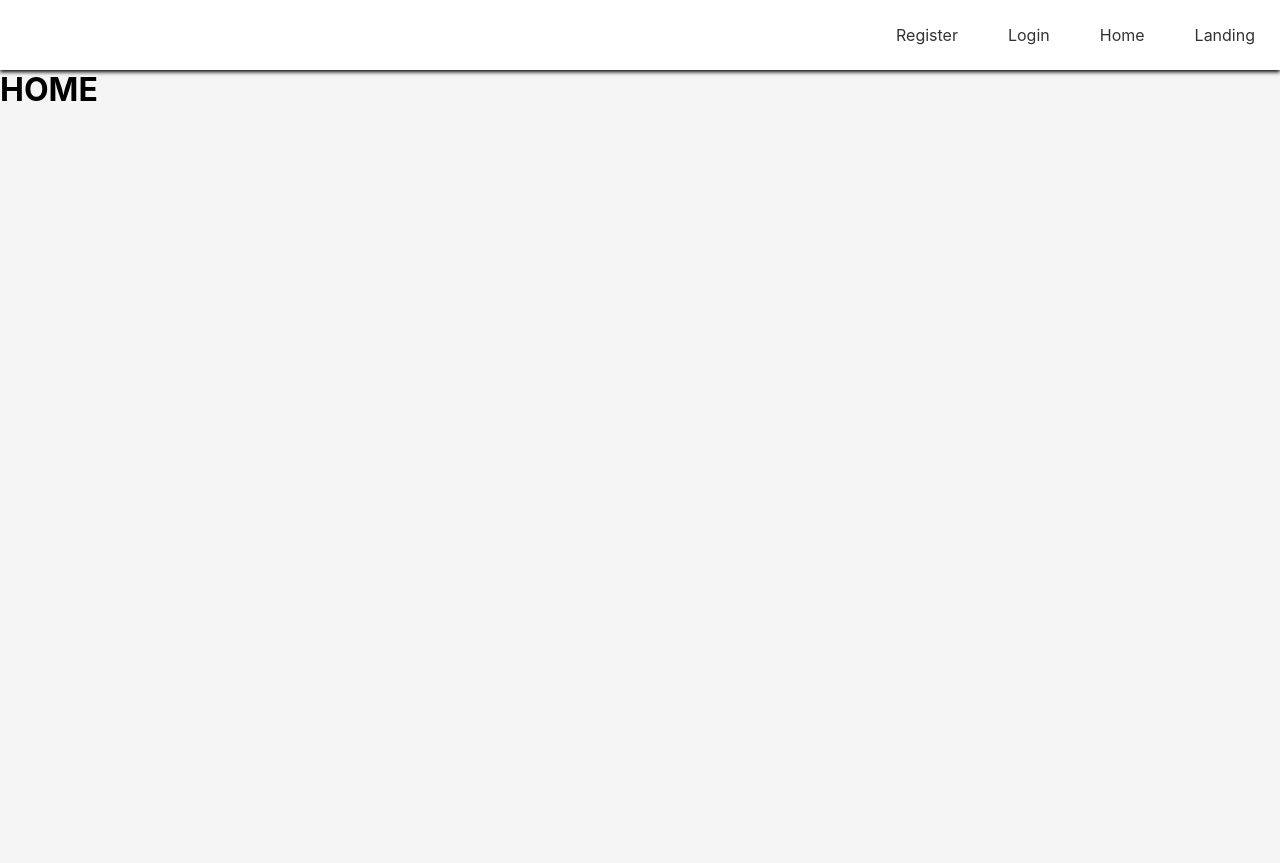
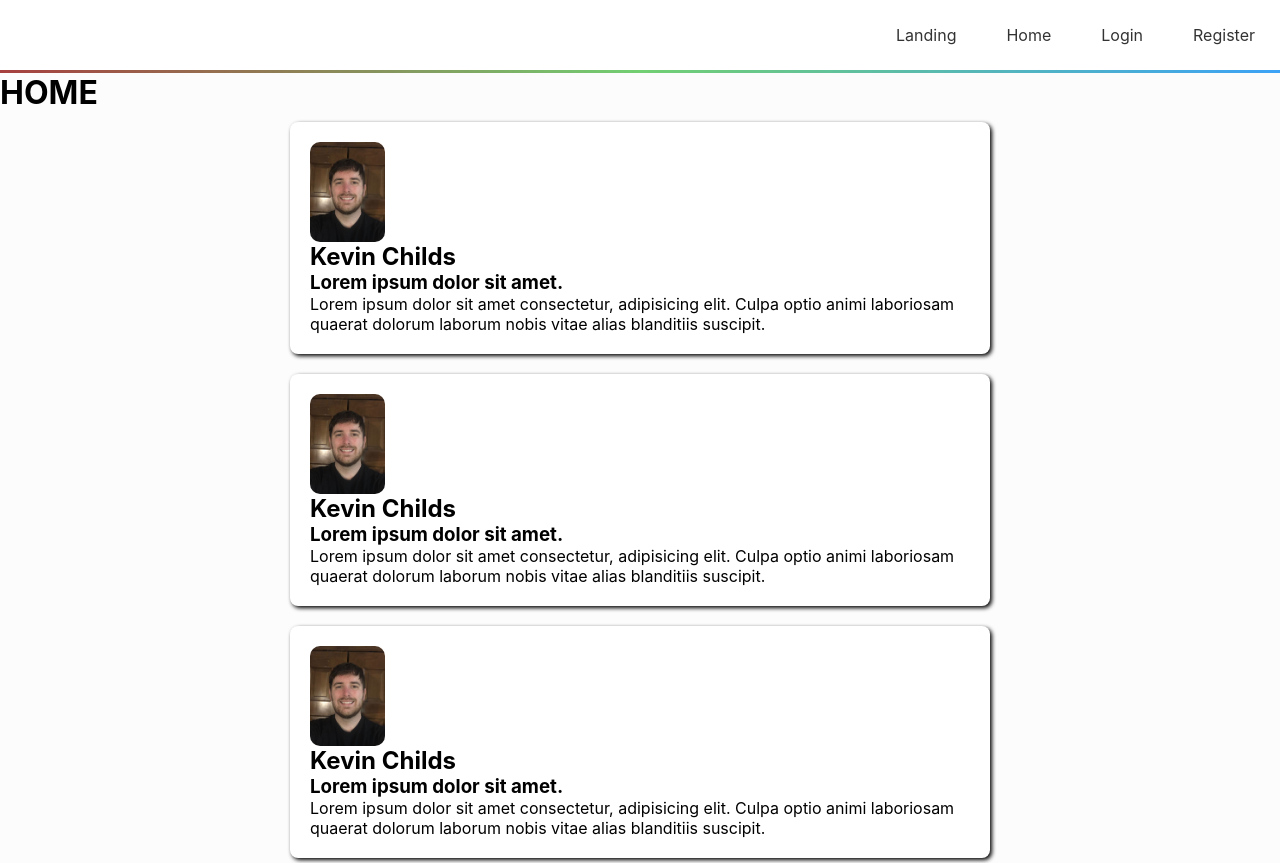
Before and after one commit to kchilds2020/book-a-cook, a React (Create React App) app: page /home in a window 1280 px wide. Shown: the top 863 px of the page. Before the commit the page ends 800 px from the top, so only its background shows below. Built offline with nearby package versions, Linux system fonts and the light colour scheme.

Commit message:
linear gradient border bottom

```diff
--- a/src/App.css
+++ b/src/App.css
@@ -7,20 +7,25 @@
 html, body{
   width: 100%;
   height: 100%;
-  background-color: #f5f5f5;
+  background-color: #fcfcfc;
+}
+
+.nav-bar-overlay{
+  position: sticky;
+  background: linear-gradient(0.25turn, #a63f3f, #72cf72, #3ca2f6);
+  height: 73px;
 }
 
 .nav-bar{
   position: sticky;
   background-color: white;
-  box-shadow: 0px 2px 4px black;
   height: 70px;
 }
 
 ul {
   list-style-type: none;
-  width: 50%;
-  float: right;
+  display: flex;
+  justify-content: right;
 }
 
 li {
--- a/src/App.js
+++ b/src/App.js
@@ -10,6 +10,7 @@ function App() {
 
   return (
       <Router>
+      <div className = 'nav-bar-overlay'>
         <div className = 'nav-bar'>
               <ul>
                 <li>
@@ -20,11 +21,12 @@ function App() {
                 </li>
                 <li>
                   <Link to ="/login">Login</Link>
-                  </li>
+                </li>
                 <li>
                   <Link to ="/register">Register</Link>
                   </li>
               </ul>
+          </div>
         </div>
             <Switch>
                 <Route path="/" exact strict component={Landing}/>
--- a/src/components/Home.js
+++ b/src/components/Home.js
@@ -1,9 +1,72 @@
 import React from 'react';
+import PIC from '../images/pic.jpeg';
+
+const container = {
+    width: '80%',
+    margin: 'auto',
+    display: 'flex',
+    flexWrap: 'wrap',
+    justifyContent: 'center'
+}
+
+const profile = {
+    backgroundColor: 'white',
+    width: '100%',
+    borderRadius: '8px',
+    maxWidth: '700px',
+    margin: '10px',
+    padding: '20px',
+    boxShadow: '2px 2px 4px black'
+}
+
+const pictureDiv = {
+    height: '100px',
+    width: '100px',
+}
+const picture ={
+    height: '100%',
+    borderRadius: '10px'
+}
 
 const Home = () => {
     return(
         <div>
             <h1>HOME</h1>
+            <div style = {container}>
+                <div style = {profile}>
+                    <div style={pictureDiv}>
+                        <img src={PIC} style = {picture} alt='profile pic'/>
+                    </div>
+                    <h2>Kevin Childs</h2>
+                    <h3>Lorem ipsum dolor sit amet.</h3>
+                    <div>Lorem ipsum dolor sit amet consectetur, adipisicing elit. Culpa optio animi laboriosam quaerat dolorum laborum nobis vitae alias blanditiis suscipit.</div>
+                </div>
+                <div style = {profile}>
+                    <div style={pictureDiv}>
+                        <img src={PIC} style = {picture} alt='profile pic'/>
+                    </div>
+                    <h2>Kevin Childs</h2>
+                    <h3>Lorem ipsum dolor sit amet.</h3>
+                    <div>Lorem ipsum dolor sit amet consectetur, adipisicing elit. Culpa optio animi laboriosam quaerat dolorum laborum nobis vitae alias blanditiis suscipit.</div>
+                </div>
+                <div style = {profile}>
+                    <div style={pictureDiv}>
+                        <img src={PIC} style = {picture} alt='profile pic'/>
+                    </div>
+                    <h2>Kevin Childs</h2>
+                    <h3>Lorem ipsum dolor sit amet.</h3>
+                    <div>Lorem ipsum dolor sit amet consectetur, adipisicing elit. Culpa optio animi laboriosam quaerat dolorum laborum nobis vitae alias blanditiis suscipit.</div>
+                </div>
+                <div style = {profile}>
+                    <div style={pictureDiv}>
+                        <img src={PIC} style = {picture} alt='profile pic'/>
+                    </div>
+                    <h2>Kevin Childs</h2>
+                    <h3>Lorem ipsum dolor sit amet.</h3>
+                    <div>Lorem ipsum dolor sit amet consectetur, adipisicing elit. Culpa optio animi laboriosam quaerat dolorum laborum nobis vitae alias blanditiis suscipit.</div>
+                </div>
+
+            </div>
         </div>
     );
 };
```
Also changed, not shown: src/images/pic.jpeg (added).
